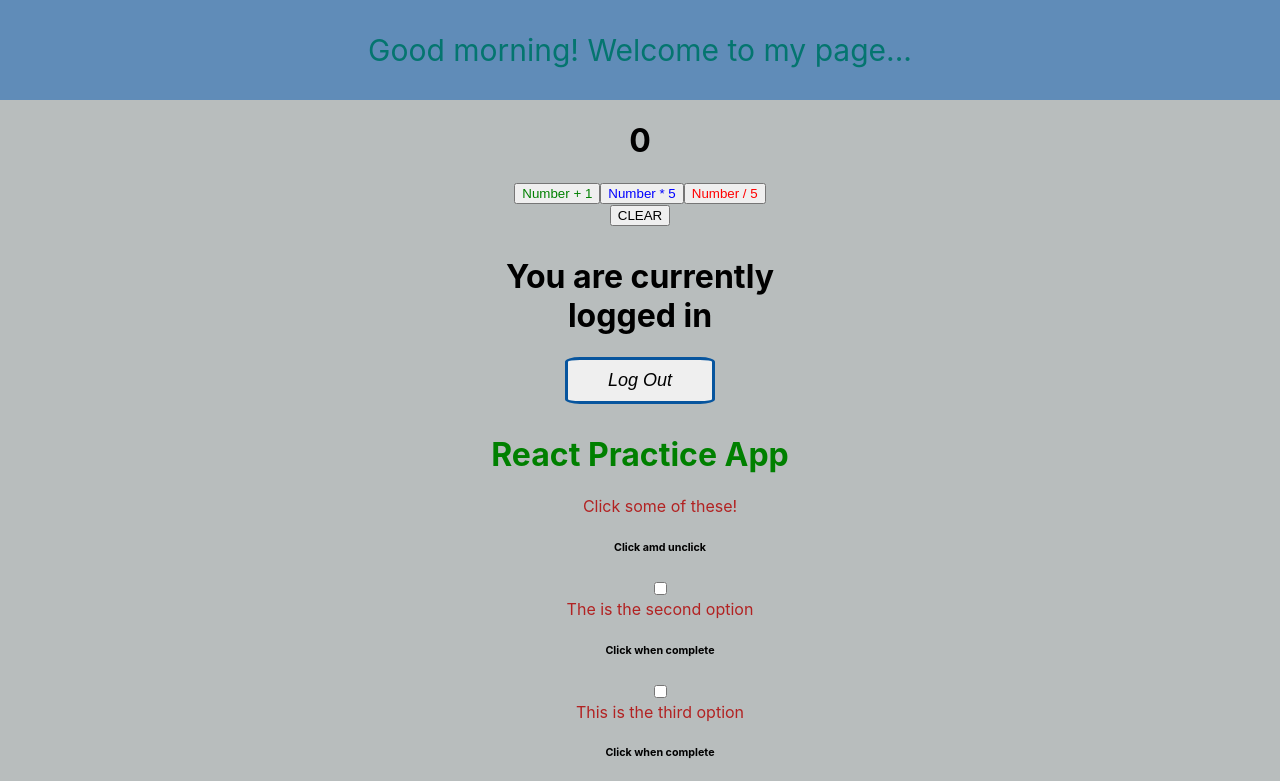
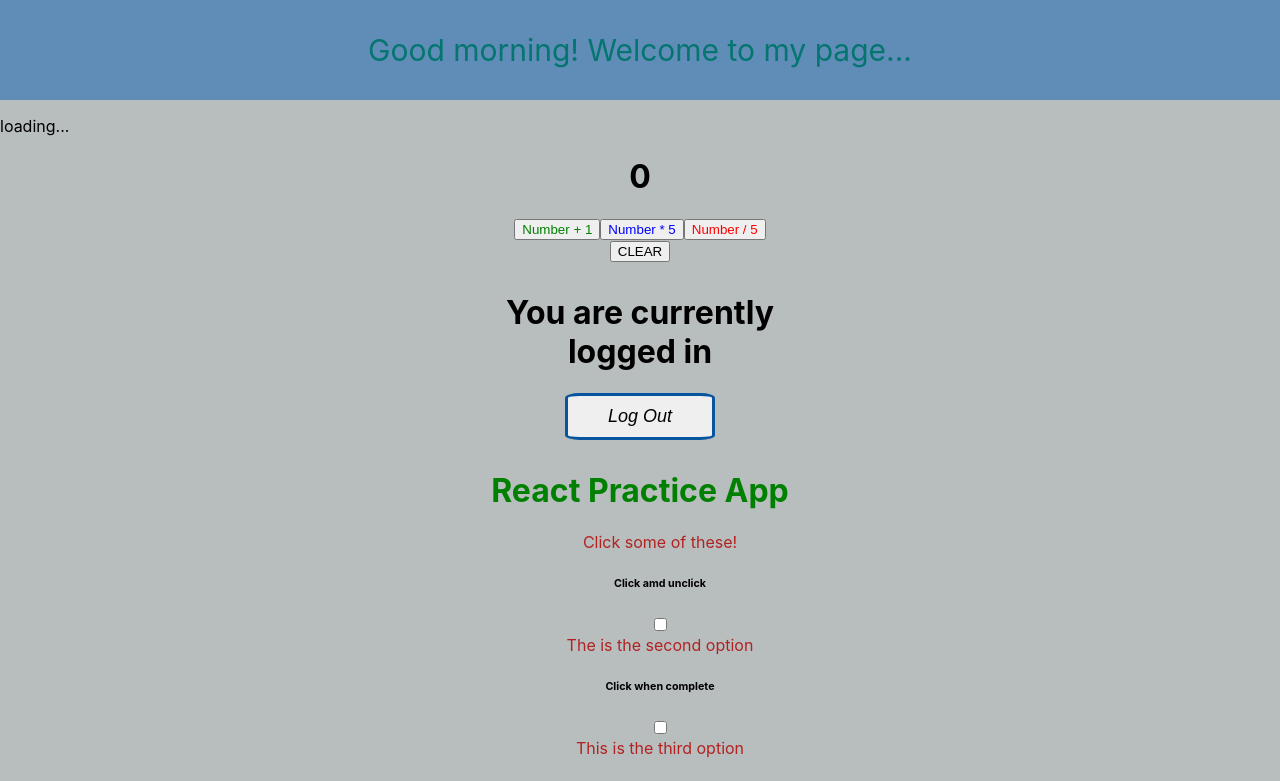
Before and after one commit to shanecolby/my_app_react, a React (Create React App) app: page / in a window 1280 px wide. Shown: the top 781 px of the page. Built offline with nearby package versions, Linux system fonts and the light colour scheme; no server answers.

Commit message:
use componentdidmount to get data from api and add loading text during api upload time

```diff
--- a/src/components/ApiPractice.js
+++ b/src/components/ApiPractice.js
@@ -4,6 +4,7 @@ class ApiPractice extends React.Component {
   constructor() {
     super()
     this.state = {
+      loading: false,
       character: {}
     }
     this.componentDidMount = this.componentDidMount.bind(this)
@@ -11,19 +12,22 @@ class ApiPractice extends React.Component {
   }
 
   componentDidMount() {
+    this.setState({ loading: true })
     fetch("https://swapi.dev/api/people/1")
       .then(response => response.json())
       .then(data => {
         this.setState({
+          loading: false,
           character: data
         })
       })
   }
 
   render() {
+    const text = this.state.loading ? "loading..." : this.state.character.name
     return (
       <div>
-        {this.state.character.name}
+        <p>{text}</p>
       </div>
     )
   }
```
